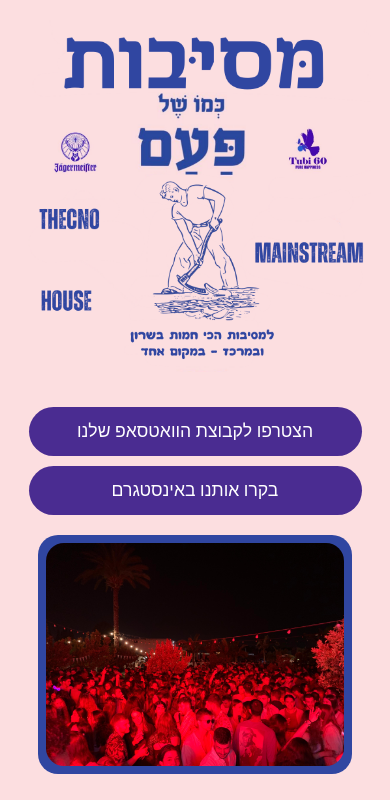
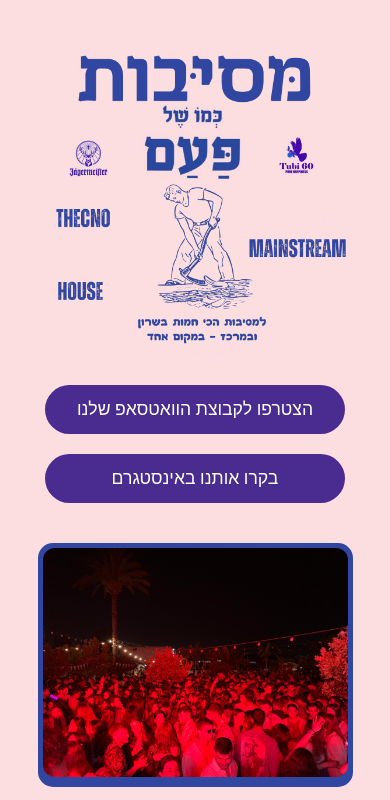
Before and after one commit to NaharMagar/kmo_shel_paam, a plain HTML site: page index.html in a window 390 px wide. Shown: the top 800 px of the page. Drawn offline with Linux system fonts and the light colour scheme.

Commit message:
change index.htmlgit

```diff
--- a/index.html
+++ b/index.html
@@ -2,7 +2,7 @@
 <html lang="he" dir="rtl">
 <head>
   <meta charset="UTF-8">
-  <title>כמו של פעם</title
+  <title>כמו של פעם</title>
   <meta name="viewport" content="width=device-width, initial-scale=1.0">
   <style>
     @import url('https://fonts.googleapis.com/css2?family=Varela+Round&display=swap');
@@ -14,15 +14,15 @@
     body {
       margin: 0;
       font-family: 'Varela Round', sans-serif;
-      background-color: #3046a1; /* פס מסביב לכל האתר */
+      background-color: #3046a1;
       color: #2c2c2c;
     }
 
     .site-wrapper {
-      max-width: 1000px;
+      max-width: 1200px;
       margin: 0 auto;
       background-color: #fcdee0;
-      padding: 20px 10px;
+      padding: 20px;
       text-align: center;
     }
 
@@ -35,10 +35,17 @@
       to   { opacity: 1; transform: translateY(0); }
     }
 
+    .top-section {
+      display: flex;
+      justify-content: center;
+      align-items: center;
+      flex-direction: column;
+    }
+
     .logo {
       max-width: 100%;
       width: 450px;
-      margin: 0 auto 20px auto;
+      margin: 20px 0;
     }
 
     .btn {
@@ -47,7 +54,7 @@
       color: white;
       text-decoration: none;
       padding: 14px 28px;
-      margin: 5px;
+      margin: 10px;
       font-size: 1.1em;
       border-radius: 30px;
       transition: background-color 0.3s ease;
@@ -60,36 +67,41 @@
     .main-grid {
       display: flex;
       justify-content: space-between;
-      flex-wrap: wrap;
-      margin-top: 20px;
+      margin-top: 30px;
     }
 
     .column {
       display: flex;
       flex-direction: column;
-      width: 33.33%;
       gap: 15px;
+      width: 20%;
+      align-items: center;
+    }
+
+    .center-column {
+      width: 55%;
+      display: flex;
+      flex-direction: column;
       align-items: center;
     }
 
     .image-wrapper {
-      width: 80%;
+      width: 90%;
       background-color: #3046a1;
-      padding: 8px;
-      border-radius: 20px;
+      padding: 5px;
+      border-radius: 15px;
     }
 
     .image-wrapper img {
       width: 100%;
       height: auto;
-      border-radius: 18px;
+      border-radius: 12px;
       cursor: pointer;
       transition: transform 0.3s ease;
-      display: block;
     }
 
     .image-wrapper img:hover {
-      transform: scale(1.02);
+      transform: scale(1.03);
     }
 
     .lightbox {
@@ -118,28 +130,20 @@
       .main-grid {
         flex-direction: column;
         align-items: center;
-        gap: 20px;
       }
 
-      .column {
+      .column, .center-column {
         width: 100%;
       }
 
-      .image-wrapper {
-        width: 85%;
-        margin-bottom: 15px;
+      .btn {
+        width: 90%;
+        max-width: 300px;
       }
 
       .logo {
-        width: 95%;
-        max-width: 500px;
-      }
-
-      .btn {
-        display: block;
         width: 90%;
-        max-width: 350px;
-        margin: 10px auto;
+        max-width: 400px;
       }
     }
   </style>
@@ -147,25 +151,36 @@
 <body>
 
 <div class="site-wrapper fade-in">
-  <!-- Lightbox popups -->
+  <!-- Lightboxes -->
   <div id="lightbox1" class="lightbox"><a href="#"><img src="img1.jpeg"></a></div>
   <div id="lightbox2" class="lightbox"><a href="#"><img src="img2.jpeg"></a></div>
+  <!-- <div id="lightbox3" class="lightbox"><a href="#"><img src="img3.jpeg"></a></div> -->
   <div id="lightbox4" class="lightbox"><a href="#"><img src="img4.jpeg"></a></div>
+  <!-- <div id="lightbox5" class="lightbox"><a href="#"><img src="img5.jpeg"></a></div> -->
   <div id="lightbox6" class="lightbox"><a href="#"><img src="img6.jpeg"></a></div>
 
   <!-- לוגו וכפתורים -->
-  <img src="logo.png" alt="כמו של פעם" class="logo">
-  <a class="btn" href="https://chat.whatsapp.com/Ecbyrli4oGJ8LpiLPOXsB2" target="_blank">הצטרפו לקבוצת הוואטסאפ שלנו</a>
-  <a class="btn" href="https://www.instagram.com/kmo_shel_paam/" target="_blank">בקרו אותנו באינסטגרם</a>
+  <div class="top-section">
+    <img src="logo.png" alt="כמו של פעם" class="logo">
+    <a class="btn" href="https://chat.whatsapp.com/Ecbyrli4oGJ8LpiLPOXsB2" target="_blank">הצטרפו לקבוצת הוואטסאפ שלנו</a>
+    <a class="btn" href="https://www.instagram.com/kmo_shel_paam/" target="_blank">בקרו אותנו באינסטגרם</a>
+  </div>
 
   <!-- תמונות -->
   <div class="main-grid">
     <div class="column">
       <div class="image-wrapper"><a href="#lightbox1"><img src="img1.jpeg" alt="תמונה 1"></a></div>
       <div class="image-wrapper"><a href="#lightbox2"><img src="img2.jpeg" alt="תמונה 2"></a></div>
+      <!-- <div class="image-wrapper"><a href="#lightbox3"><img src="img3.jpeg" alt="תמונה 3"></a></div> -->
     </div>
+
+    <div class="center-column">
+      <!-- This is the space for logo/buttons already displayed above -->
+    </div>
+
     <div class="column">
       <div class="image-wrapper"><a href="#lightbox4"><img src="img4.jpeg" alt="תמונה 4"></a></div>
+      <!-- <div class="image-wrapper"><a href="#lightbox5"><img src="img5.jpeg" alt="תמונה 5"></a></div> -->
       <div class="image-wrapper"><a href="#lightbox6"><img src="img6.jpeg" alt="תמונה 6"></a></div>
     </div>
   </div>
```
